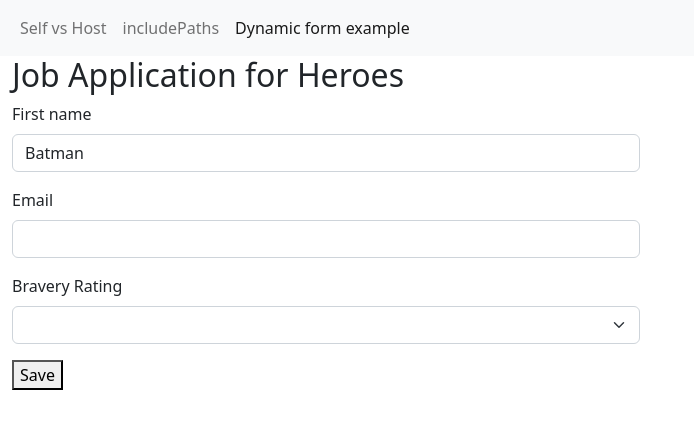
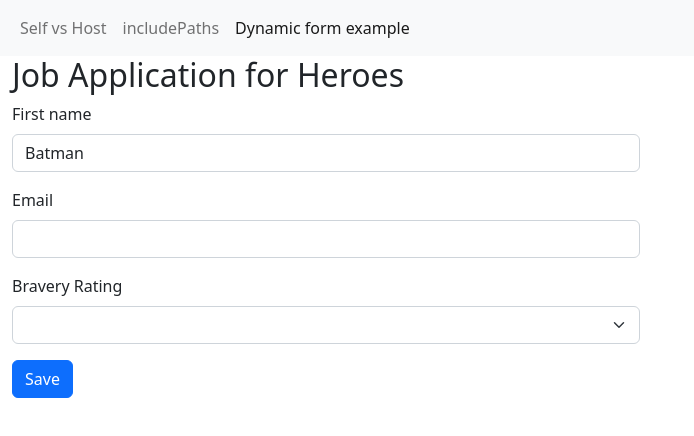
Before and after one commit to lsst25/angular-playground, an Angular app: page /dynamic-form in a window 1280 px wide. Shown: the top 436 px of the page, without its empty margins (0-694 px from the left). Built offline with nearby package versions, Linux system fonts and the light colour scheme.

Commit message:
feat(dynamic-form): improve styles

```diff
--- a/src/app/dynamic-form-example/dynamic-form/dynamic-form.component.html
+++ b/src/app/dynamic-form-example/dynamic-form/dynamic-form.component.html
@@ -6,7 +6,11 @@
         </div>
 
         <div class="form-row">
-            <button type="submit" [disabled]="!form.valid">Save</button>
+            <button [disabled]="!form.valid"
+                    class="btn btn-primary"
+                    type="submit">
+                Save
+            </button>
         </div>
     </form>
 
```
